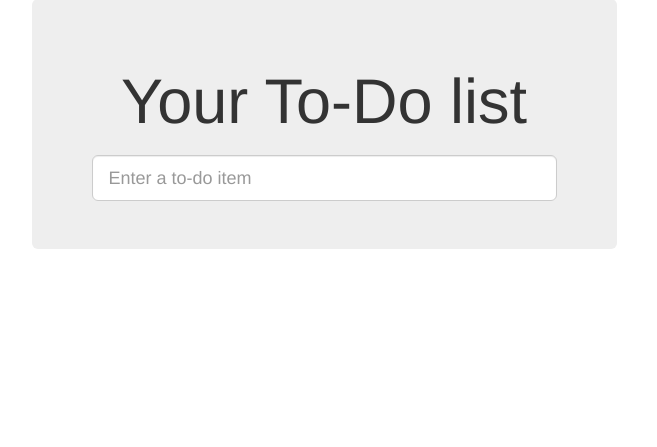
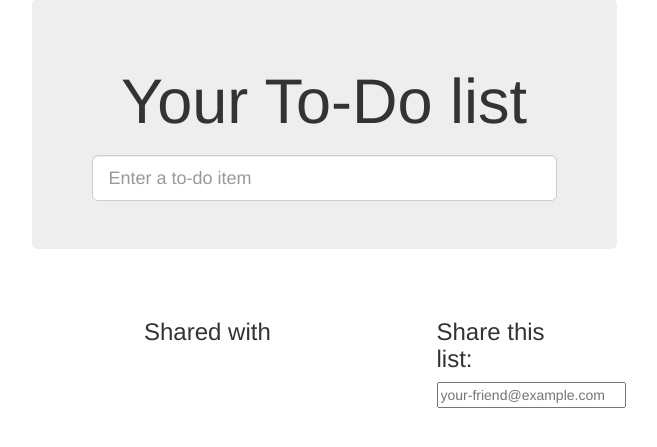
Before and after one commit to hjwp/book-example, a Django app: template lists/templates/list.html in a window 1280 px wide. Shown: the part 73-520 px from the top of the page, without its empty margins (316-973 px from the left). Run offline with Django 3.2, Linux system fonts and the light colour scheme; the template is opened without the code that fills it: values that come from a table or form of the project are taken from there, others are empty; some libraries are stand-ins or nearby versions.

Commit message:
changes to template

```diff
--- a/lists/templates/list.html
+++ b/lists/templates/list.html
@@ -11,3 +11,26 @@
         {% endfor %}
     </table>
 {% endblock %}
+
+{% block extra_content %}
+  <div class="row">
+
+    <div class="col-md-6 col-md-offset-2">
+      <h3>Shared with</h3>
+      <ul>
+        {% for sharee in list.shared_with.all %}
+          <li class="list-sharee">{{ sharee.email }}</li>
+        {% endfor %}
+      </ul>
+    </div>
+
+    <div class="col-md-3">
+      <h3>Share this list:</h3>
+      <form class="form-inline" method="POST" action="{% url 'share_list' list.id %}" >
+        {% csrf_token %}
+        <input name="sharee" placeholder="your-friend@example.com" />
+      </form>
+    </div>
+
+  </div>
+{% endblock %}
```
